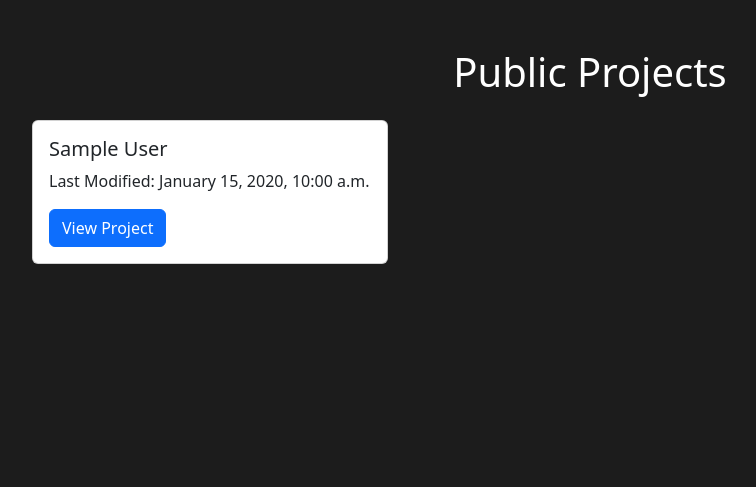
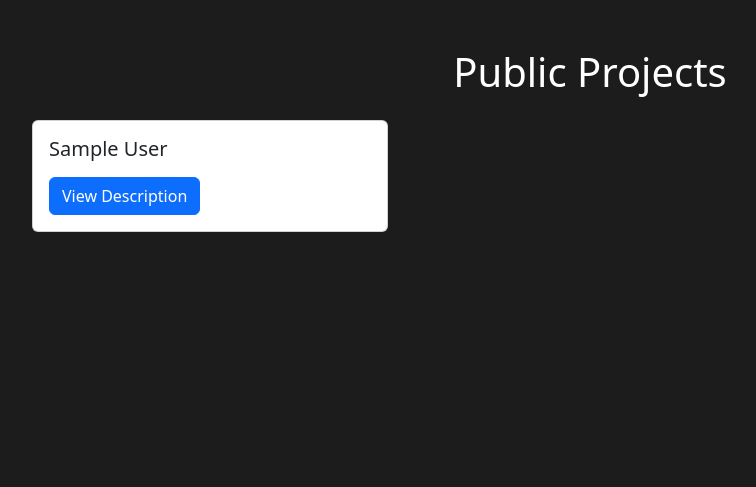
Before and after one commit to duk3y/music-production-pma, a Django app: page /public-projects/ in a window 1280 px wide. Shown: the part 58-545 px from the top of the page, without its empty margins (50-806 px from the left). Run offline with Django 5.2, Linux system fonts and the light colour scheme; tables that the repository leaves empty hold one stand-in row (values such as "Sample post"); some libraries are stand-ins or nearby versions.

Commit message:
Removed last updated from public projects

```diff
--- a/templates/public_projects.html
+++ b/templates/public_projects.html
@@ -12,9 +12,8 @@
             <div class="card">
                 <div class="card-body">
                     <h5 class="card-title">{{ project.name }}</h5>
-                    <p class="card-text">Last Modified: {{ project.last_modified|date:"F j, Y, g:i a" }}</p>
                     <p class="card-text">{{ project.description }}</p>
-                    <a href="{{ project.get_absolute_url }}" class="btn btn-primary">View Project</a>
+                    <a href="{{ project.get_absolute_url }}" class="btn btn-primary">View Description</a>
                 </div>
             </div>
         </div>
```
